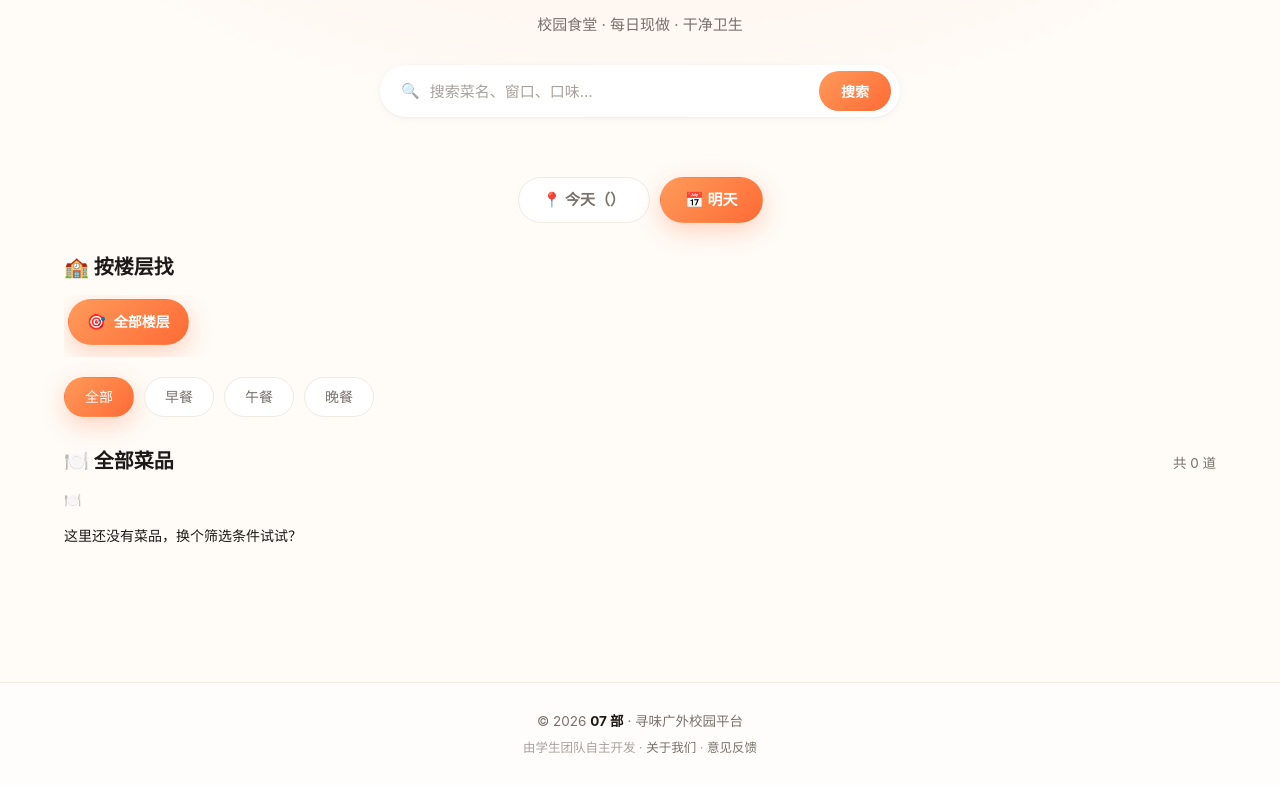
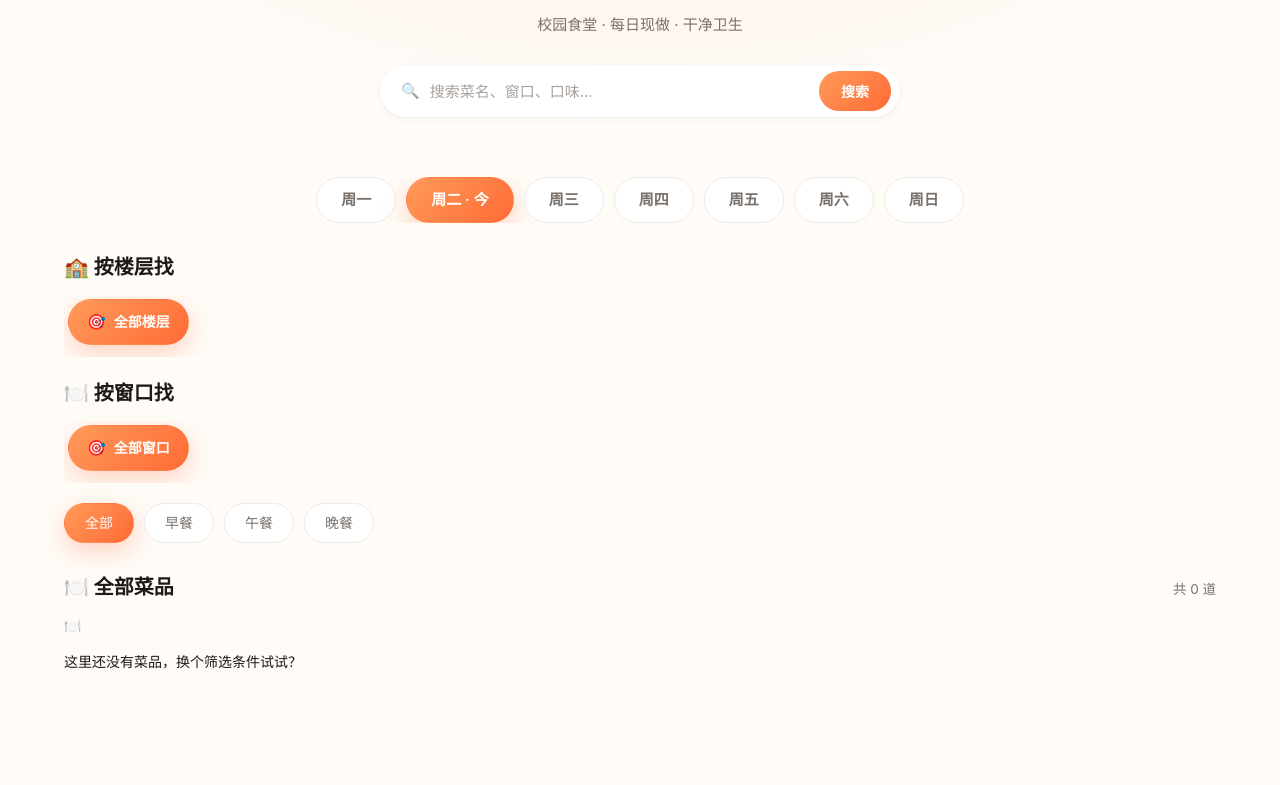
Before and after one commit to XiaoEr2026/XunweiGuangwai, a Flask app: page / in a window 1280 px wide. Shown: the part 160-945 px from the top of the page. Before the commit the page ends 913 px from the top, so only its background shows below. Run offline with Flask 3, Linux system fonts and the light colour scheme; the visitor is signed in with stand-in values (Sample User, id 1); data that the repository does not hold is empty.

Commit message:
首页支持周一~周日切换 + 窗口胶囊

```diff
--- a/app.py
+++ b/app.py
@@ -222,27 +222,18 @@ def get_bj_now():
 
 
 def resolve_day_param(day):
-    """决定当前应该看哪天的菜。
-       day: 'today' / 'tomorrow' / 其他
-       返回 (target_weekday, day_key)
-       target_weekday: 1~7（周一~周日）
-       day_key: 'today' 或 'tomorrow'
+    """根据 day 参数决定看周几的菜。
+       day: '1'~'7'（周一~周日）或空
+       返回 target_weekday（1~7）
     """
     bj = get_bj_now()
-    today_weekday = bj.isoweekday()      # 1=周一 ... 7=周日
-    tomorrow_weekday = today_weekday % 7 + 1
-    hour = bj.hour
-
-    if day == "tomorrow":
-        return tomorrow_weekday, "tomorrow"
-    if day == "today":
-        return today_weekday, "today"
-
-    # 没有 day 参数：默认策略
-    # 晚上 19:00 后 → 默认看明天
-    if hour >= 19:
-        return tomorrow_weekday, "tomorrow"
-    return today_weekday, "today"
+    today_weekday = bj.isoweekday()
+
+    if day and day.isdigit() and 1 <= int(day) <= 7:
+        return int(day)
+
+    # 默认今天
+    return today_weekday
 
 def current_author_name():
     """评论/拼饭显示的名字。
@@ -559,11 +550,14 @@ def home():
     meal       = request.args.get("meal", "all")
     q          = request.args.get("q", "").strip()
     canteen_id = request.args.get("canteen", "")
-    day        = request.args.get("day", "")
+    stall_id   = request.args.get("stall", "")
+    day        = request.args.get("day", "").strip()
     vid        = g.visitor_id
 
-    # 根据 day 参数决定看哪天
-    target_weekday, day_key = resolve_day_param(day)
+    # 根据 day 参数决定看周几
+    target_weekday = resolve_day_param(day)
+    bj = get_bj_now()
+    today_weekday = bj.isoweekday()
 
     conn = get_db()
 
@@ -586,6 +580,18 @@ def home():
         ORDER BY c.sort_order, c.id
     """).fetchall()
 
+    all_stalls = conn.execute("""
+        SELECT s.id, s.name,
+               c.id   AS canteen_id,
+               c.name AS canteen_name,
+               COUNT(d.id) AS dish_count
+        FROM stalls s
+        JOIN canteens c ON c.id = s.canteen_id
+        LEFT JOIN dishes d ON d.stall_id = s.id
+        GROUP BY s.id
+        ORDER BY c.sort_order, c.id, s.sort_order, s.id
+    """).fetchall()
+
     where_parts = []
     params = [vid]
 
@@ -611,6 +617,12 @@ def home():
         params.append(int(canteen_id))
     else:
         canteen_id = ""
+
+    if stall_id.isdigit():
+        where_parts.append("s.id = ?")
+        params.append(int(stall_id))
+    else:
+        stall_id = ""
 
     where_sql = ("WHERE " + " AND ".join(where_parts)) if where_parts else ""
 
@@ -643,12 +655,15 @@ def home():
     return render_template(
         "menu.html",
         canteens=canteens,
+        all_stalls=all_stalls,
         dishes=dishes,
         announcements=announcements,
         current_meal=meal,
         current_canteen=canteen_id,
-        current_day=day_key,
+        current_stall=stall_id,
+        current_day=str(target_weekday),   # 链接里用的 day 参数
         target_weekday=target_weekday,
+        today_weekday=today_weekday,
         meals=MEALS,
         meal_label=MEAL_LABEL,
         weekday_labels=WEEKDAY_LABELS,
--- a/templates/menu.html
+++ b/templates/menu.html
@@ -42,15 +42,15 @@
     </section>
 
     {# ==================== 今天 / 明天 ==================== #}
-    <div class="day-tabs">
-      <a href="/?day=today{% if current_meal != 'all' %}&meal={{ current_meal }}{% endif %}{% if current_canteen %}&canteen={{ current_canteen }}{% endif %}{% if q %}&q={{ q }}{% endif %}"
-         class="day-tab {% if current_day == 'today' %}active{% endif %}">
-        📍 今天（{{ weekday_labels[target_weekday] if current_day == 'today' else '' }}）
-      </a>
-      <a href="/?day=tomorrow{% if current_meal != 'all' %}&meal={{ current_meal }}{% endif %}{% if current_canteen %}&canteen={{ current_canteen }}{% endif %}{% if q %}&q={{ q }}{% endif %}"
-         class="day-tab {% if current_day == 'tomorrow' %}active{% endif %}">
-        📅 明天
-      </a>
+        {# ==================== 周一 ~ 周日 ==================== #}
+    <div class="day-tabs" style="overflow-x: auto; -webkit-overflow-scrolling: touch;">
+      {% for w in [1,2,3,4,5,6,7] %}
+        <a href="/?day={{ w }}{% if current_meal != 'all' %}&meal={{ current_meal }}{% endif %}{% if current_canteen %}&canteen={{ current_canteen }}{% endif %}{% if current_stall %}&stall={{ current_stall }}{% endif %}{% if q %}&q={{ q }}{% endif %}"
+           class="day-tab {% if target_weekday == w %}active{% endif %}"
+           style="white-space: nowrap; flex-shrink: 0;">
+          {{ weekday_labels[w] }}{% if w == today_weekday %} · 今{% endif %}
+        </a>
+      {% endfor %}
     </div>
 
     {# ==================== 随机选菜按钮 ==================== #}
@@ -78,6 +78,27 @@
           <span class="canteen-chip-name">{{ c.name }}</span>
           <span class="canteen-chip-count">{{ c.dish_count }}</span>
         </a>
+      {% endfor %}
+    </div>
+
+        {# ==================== 窗口快捷胶囊 ==================== #}
+    <h2 class="section-title" style="margin-top: 20px;">🍽️ 按窗口找</h2>
+
+    <div class="canteen-scroll">
+      <a href="/?day={{ current_day }}{% if current_canteen %}&canteen={{ current_canteen }}{% endif %}{% if current_meal != 'all' %}&meal={{ current_meal }}{% endif %}{% if q %}&q={{ q }}{% endif %}"
+         class="canteen-chip {% if not current_stall %}active{% endif %}">
+        <span class="canteen-chip-emoji">🎯</span>
+        <span class="canteen-chip-name">全部窗口</span>
+      </a>
+      {% for s in all_stalls %}
+        {% if not current_canteen or s.canteen_id|string == current_canteen %}
+          <a href="/?day={{ current_day }}&stall={{ s.id }}{% if current_canteen %}&canteen={{ current_canteen }}{% endif %}{% if current_meal != 'all' %}&meal={{ current_meal }}{% endif %}{% if q %}&q={{ q }}{% endif %}"
+             class="canteen-chip {% if current_stall == s.id|string %}active{% endif %}">
+            <span class="canteen-chip-emoji">🍽️</span>
+            <span class="canteen-chip-name">{{ s.canteen_name }} · {{ s.name }}</span>
+            <span class="canteen-chip-count">{{ s.dish_count }}</span>
+          </a>
+        {% endif %}
       {% endfor %}
     </div>
 
```
